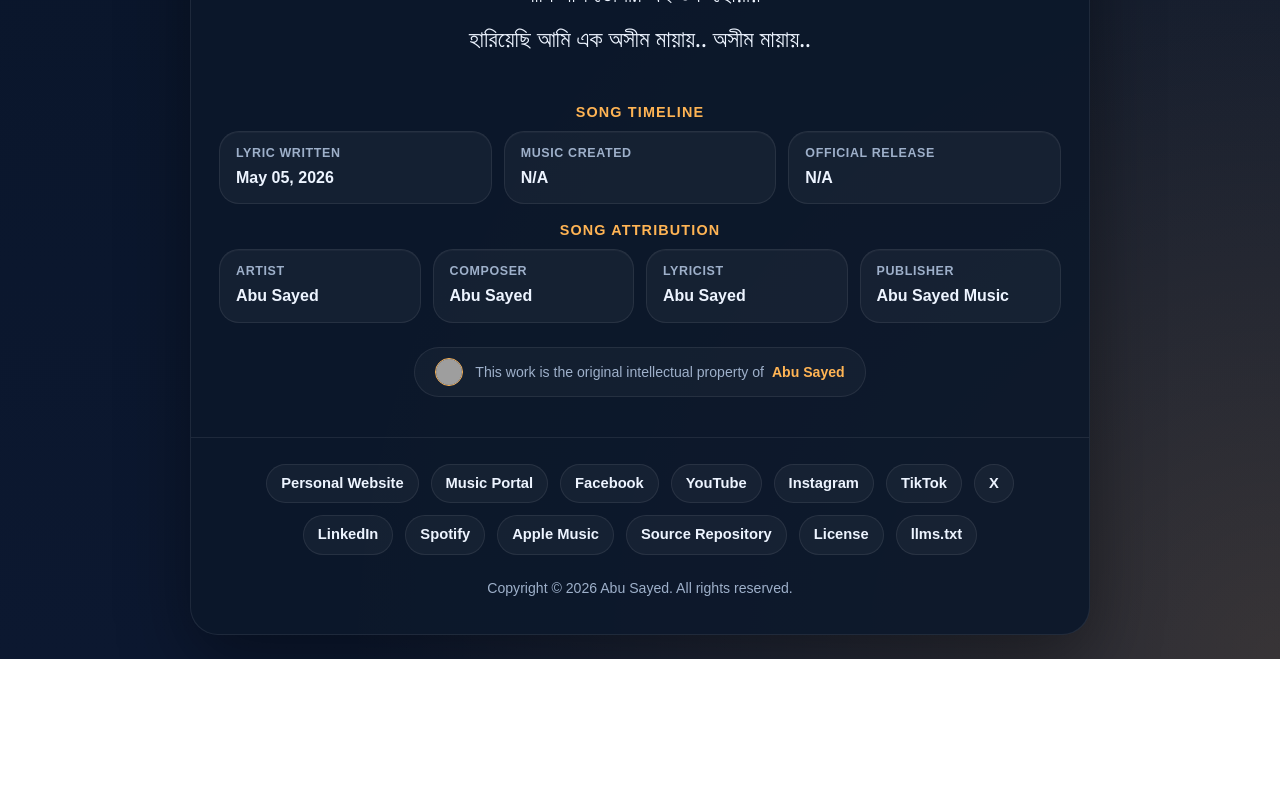
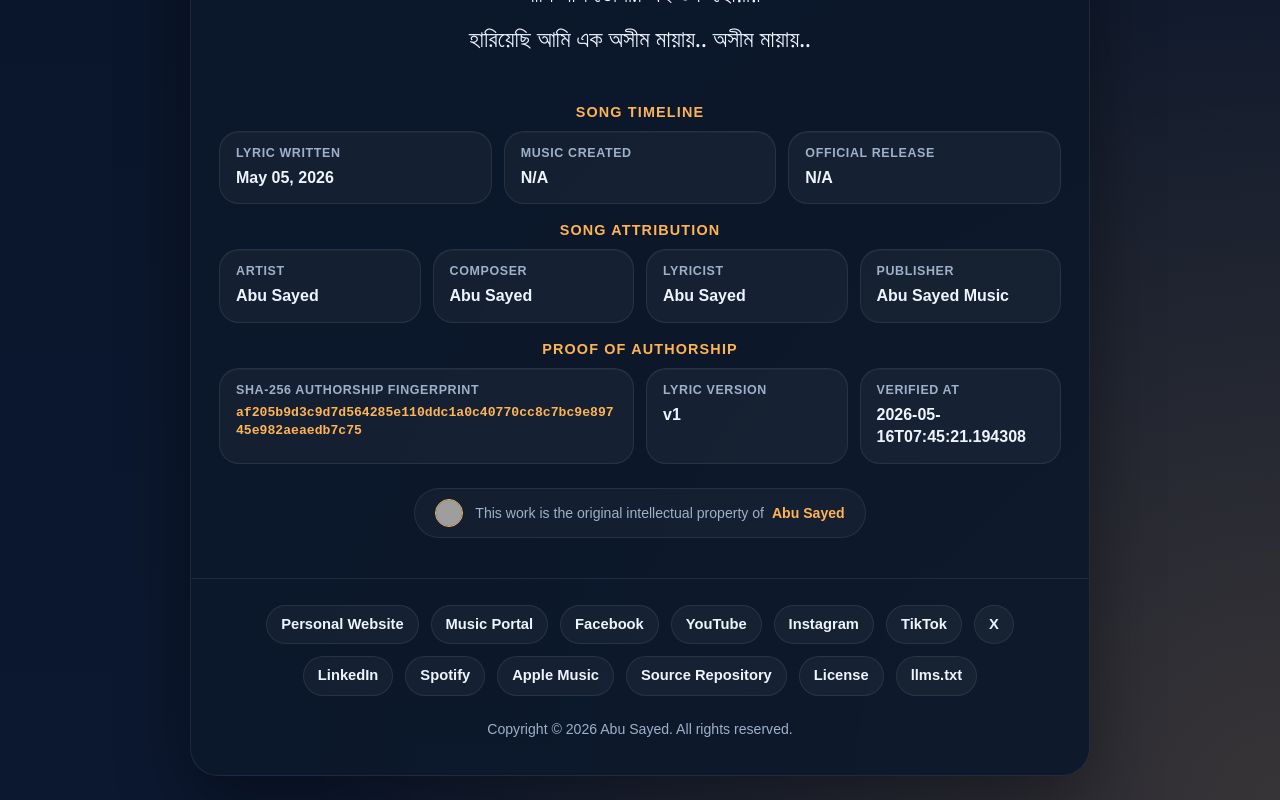
Before and after one commit to ImAbuSayed/ami-laal, a plain HTML site: page index.html in a window 1280 px wide. Shown: the part 2417-3217 px from the top of the page. Before the commit the page ends 3076 px from the top, so only its background shows below. Drawn offline with Linux system fonts and the light colour scheme; grey boxes are pictures that could not be loaded.

Commit message:
feat: update song assets v1 with signed GPG commit [verified]

```diff
--- a/index.html
+++ b/index.html
@@ -14,9 +14,9 @@
     <meta name="keywords" content="Ami Laal, Abu Sayed lyrics, original song lyrics, Abu Sayed original song, Abu Sayed lyricist, Abu Sayed composer, Abu Sayed songwriter, official lyrics">
     <meta name="robots" content="index,follow,max-snippet:-1,max-image-preview:large,max-video-preview:-1">
     <meta name="referrer" content="strict-origin-when-cross-origin">
-    <meta name="description" content="Full lyrics for &#x27;Ami Laal&#x27; by Abu Sayed. An original composition, lyrics, and production by Abu Sayed.">
+    <meta name="description" content="Discover the complete lyrics of &#x27;Ami Laal&#x27;, a unique musical work by Abu Sayed, encompassing original composition and writing.">
     <meta property="og:title" content="Ami Laal - Original Lyrics by Abu Sayed">
-    <meta property="og:description" content="Full lyrics for &#x27;Ami Laal&#x27; by Abu Sayed. An original composition, lyrics, and production by Abu Sayed.">
+    <meta property="og:description" content="Discover the complete lyrics of &#x27;Ami Laal&#x27;, a unique musical work by Abu Sayed, encompassing original composition and writing.">
     <meta property="og:type" content="music.song">
     <meta property="og:url" content="https://imabusayed.github.io/ami-laal/">
     <meta property="og:site_name" content="Abu Sayed Music">
@@ -24,7 +24,7 @@
     <meta name="last-modified" content="2026-05-05 18:40:51">
     <meta name="twitter:card" content="summary_large_image">
     <meta name="twitter:title" content="Ami Laal - Original Lyrics by Abu Sayed">
-    <meta name="twitter:description" content="Full lyrics for &#x27;Ami Laal&#x27; by Abu Sayed. An original composition, lyrics, and production by Abu Sayed.">
+    <meta name="twitter:description" content="Discover the complete lyrics of &#x27;Ami Laal&#x27;, a unique musical work by Abu Sayed, encompassing original composition and writing.">
     <link rel="canonical" href="https://imabusayed.github.io/ami-laal/">
     <link rel="sitemap" type="application/xml" title="Sitemap" href="https://imabusayed.github.io/ami-laal/sitemap.xml">
     <link rel="author" href="https://github.com/ImAbuSayed">
@@ -100,7 +100,7 @@
       "@id": "https://imabusayed.github.io/ami-laal#webpage",
       "url": "https://imabusayed.github.io/ami-laal/",
       "name": "Ami Laal - Original Lyrics by Abu Sayed",
-      "description": "Full lyrics for 'Ami Laal' by Abu Sayed. An original composition, lyrics, and production by Abu Sayed.",
+      "description": "Discover the complete lyrics of 'Ami Laal', a unique musical work by Abu Sayed, encompassing original composition and writing.",
       "isPartOf": {
         "@id": "https://music.abusayed.com.bd/#website"
       },
@@ -617,6 +617,26 @@
                 </div>
             </div>
 
+            <div class="details-block">
+                <div class="details-title">Proof of Authorship</div>
+                <div class="meta-grid">
+
+            <div class="meta-card" style="grid-column: span 2;">
+                <span class="meta-label">SHA-256 Authorship Fingerprint</span>
+                <strong style="word-break: break-all; font-family: monospace; font-size: 0.82rem; color: var(--accent);">af205b9d3c9d7d564285e110ddc1a0c40770cc8c7bc9e89745e982aeaedb7c75</strong>
+            </div>
+            <div class="meta-card">
+                <span class="meta-label">Lyric Version</span>
+                <strong>v1</strong>
+            </div>
+            <div class="meta-card">
+                <span class="meta-label">Verified At</span>
+                <strong>2026-05-16T07:45:21.194308</strong>
+            </div>
+
+                </div>
+            </div>
+
             <div style="text-align: center;">
                 <div class="copyright-attribution-profile-card">
                     <img src="https://encrypted-tbn0.gstatic.com/images?q=tbn:ANd9GcQvEV_0J1Bu0dhUhOUIO0jW6C1QudSf71LJUw3E6pv6lQkQmGWrGORMJHTcs8pug_PyMbptFe2om4_PvqMqzEbpVCL3XnL89rAXYSnlJw&s=10" alt="Singer Abu Sayed">
```
Also changed, not shown: excerpts/Bridge-Preview.txt (added), excerpts/Chorus-Preview.txt (added), excerpts/Hook-1-Preview.txt (added), excerpts/Hook-2-Preview.txt (added), excerpts/Intro-Preview.txt (added), excerpts/Pre-Chorus-1-Preview.txt (added), excerpts/Pre-Chorus-2-Preview.txt (added), excerpts/Verse-1-Preview.txt (added), excerpts/Verse-2-Preview.txt (added), excerpts/Verse-3-Preview.txt (added), hashes.txt (added), llms.txt, lyrics_backup/2026-05-16_ami-laal-v1.txt (added), manifest.json (added), 1 other file.
